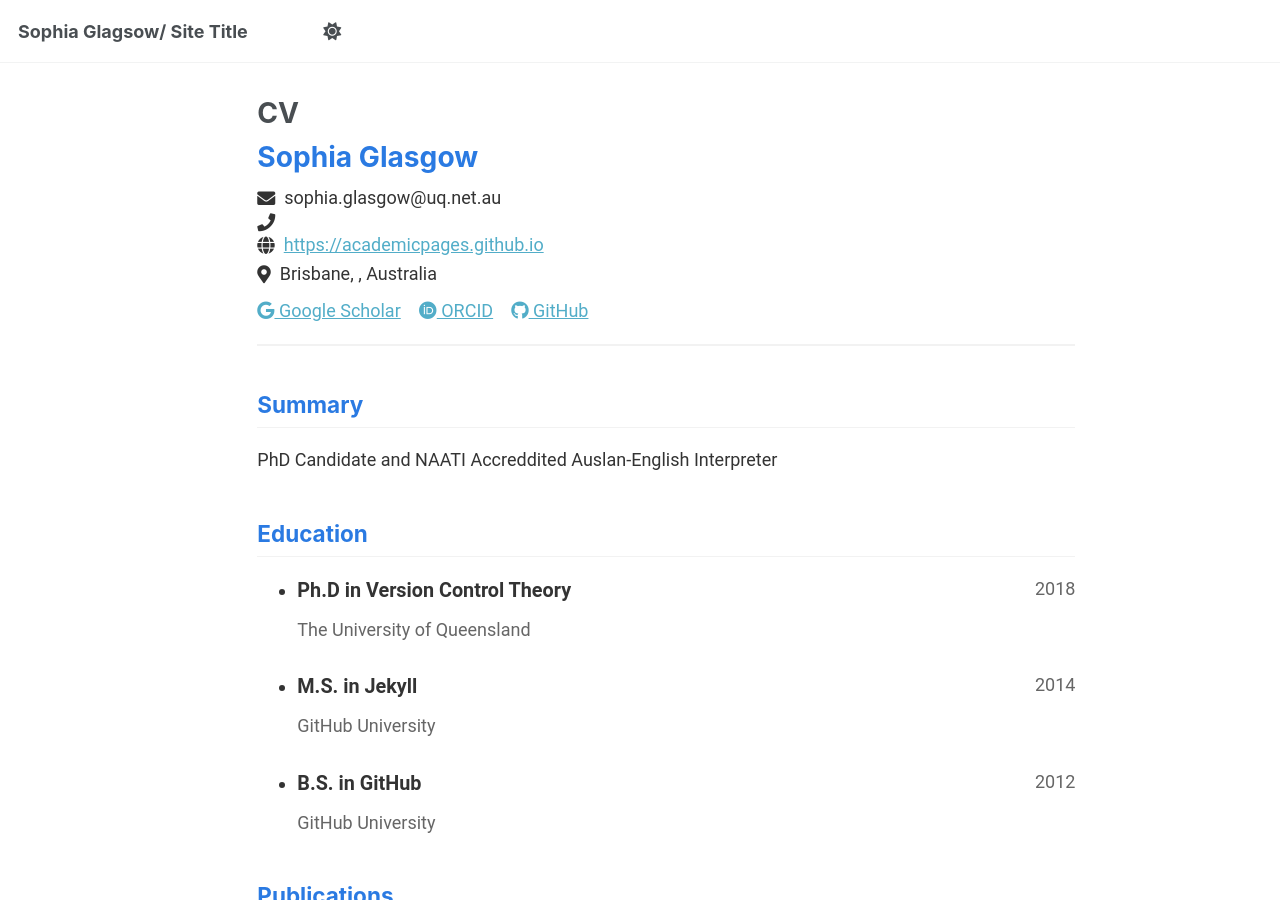
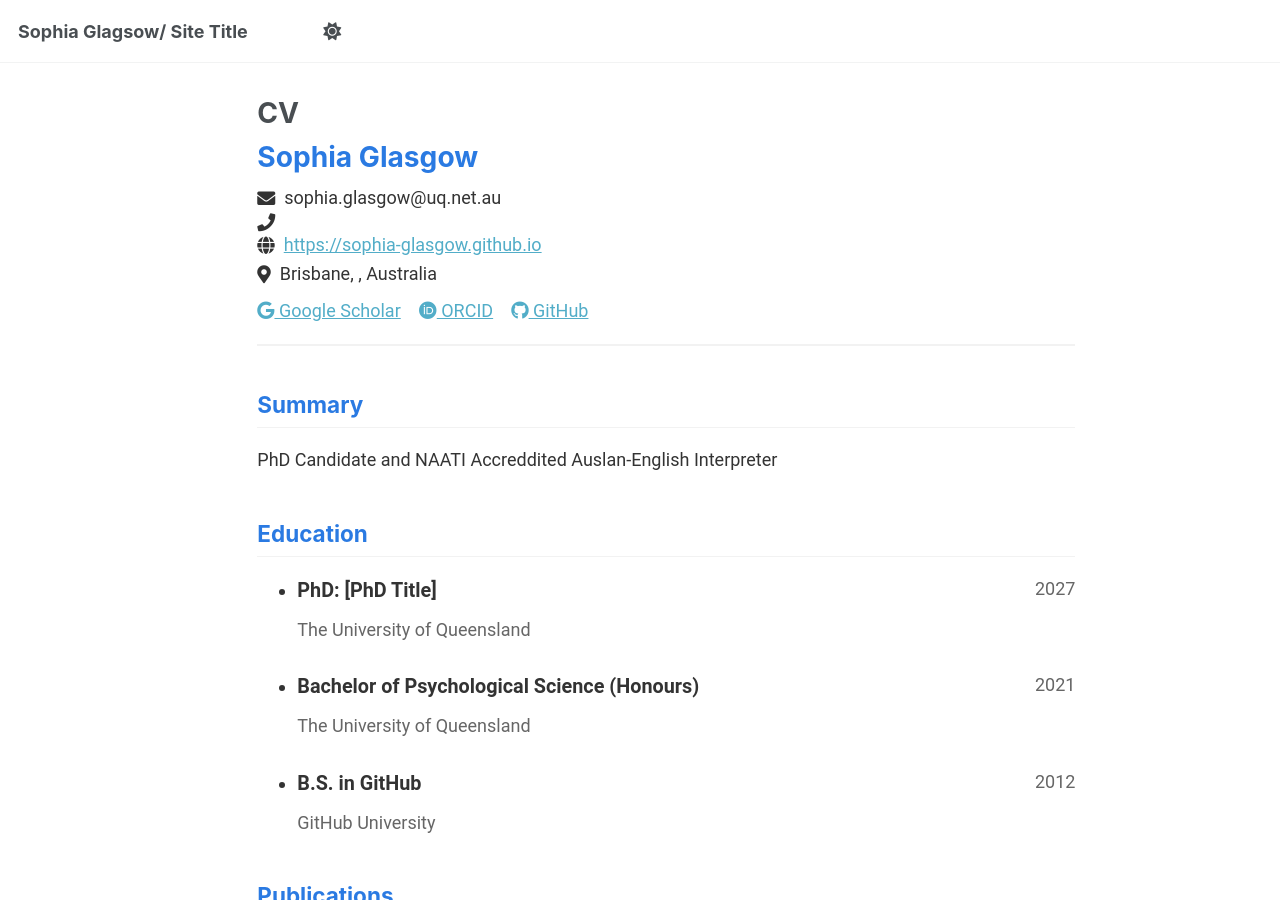
Before and after one commit to sophia-glasgow/sophia-glasgow.github.io, a Jekyll site: the page built from _pages/cv-json.md, in a window 1280 px wide and 900 px high. Built offline with Jekyll 4.4.1, drawn with Linux system fonts in a browser that asks for light colours; a script that is not in the unit is left out.

Commit message:
Update cv.json

```diff
--- a/_data/cv.json
+++ b/_data/cv.json
@@ -3,7 +3,7 @@
     "name": "Sophia Glasgow",
     "email": "sophia.glasgow@uq.net.au",
     "phone": "",
-    "website": "https://academicpages.github.io",
+    "website": "https://sophia-glasgow.github.io",
     "summary": "PhD Candidate and NAATI Accreddited Auslan-English Interpreter",
     "location": {
       "address": "",
@@ -16,17 +16,17 @@
       {
         "network": "Google Scholar",
         "username": "",
-        "url": "https://scholar.google.com/citations?user=PS_CX0AAAAAJ"
+        "url": "https://scholar.google.com.au/citations?user=YEq-GowAAAAJ"
       },
       {
         "network": "ORCID",
         "username": "",
-        "url": "http://orcid.org/yourorcidurl"
+        "url": "https://orcid.org/0009-0005-4503-8488"
       },
       {
         "network": "GitHub",
-        "username": "academicpages",
-        "url": "https://github.com/academicpages"
+        "username": "sophia-glasgow",
+        "url": "https://github.com/sophia-glasgow"
       }
     ]
   },
@@ -34,19 +34,19 @@
   "education": [
     {
       "institution": "The University of Queensland",
-      "area": "Ph.D in Version Control Theory",
+      "area": "PhD: [PhD Title]",
       "studyType": "",
       "startDate": "",
-      "endDate": "2018",
+      "endDate": "2027",
       "gpa": null,
       "courses": []
     },
     {
-      "institution": "GitHub University",
-      "area": "M.S. in Jekyll",
+      "institution": "The University of Queensland",
+      "area": "Bachelor of Psychological Science (Honours)",
       "studyType": "",
       "startDate": "",
-      "endDate": "2014",
+      "endDate": "2021",
       "gpa": null,
       "courses": []
     },
```
